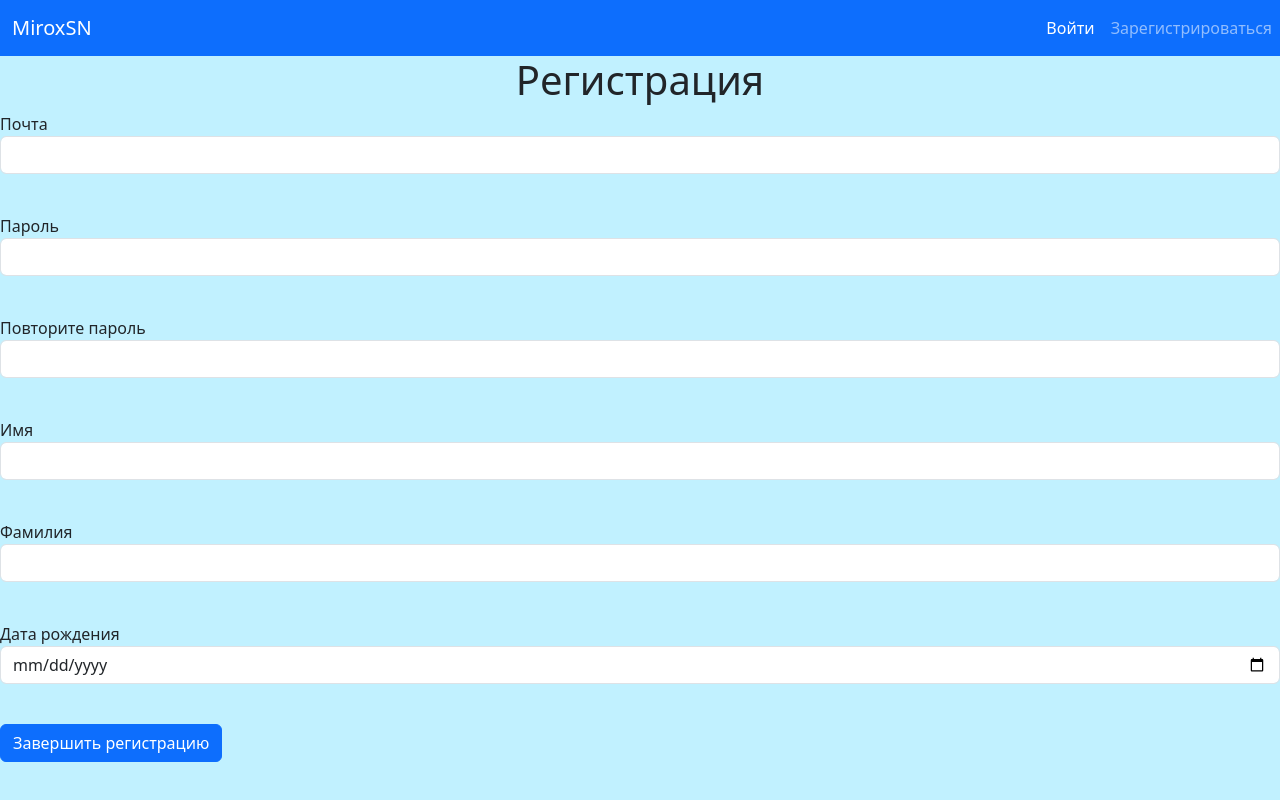
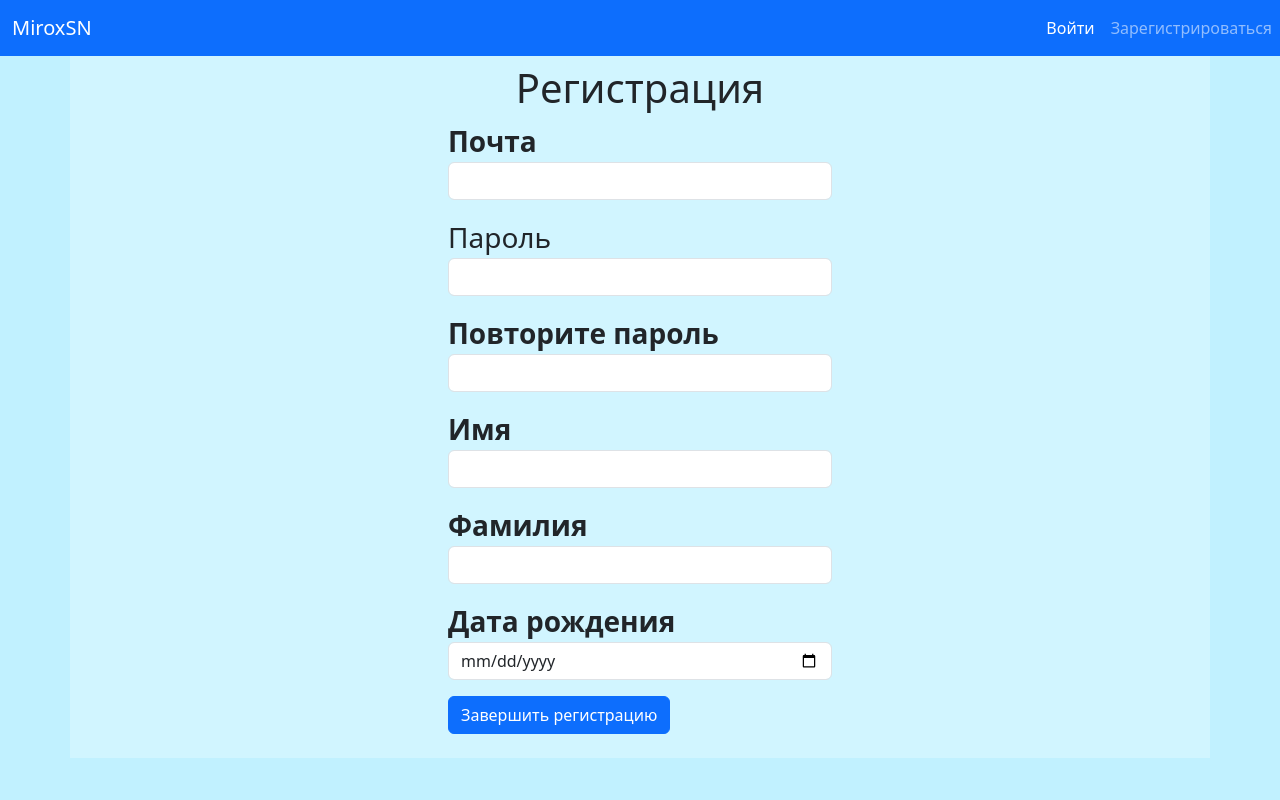
Before and after one commit to Ivanq0/MiroxSocialNetwork, a Flask app: page /register in a window 1280 px wide. Run offline with Flask 3, Linux system fonts and the light colour scheme.

Commit message:
Design changes

```diff
--- a/main.py
+++ b/main.py
@@ -167,6 +167,7 @@ def upload():
 
 @app.route('/login', methods=['GET', 'POST'])
 def login():
+    clear_img()
     form = LoginForm()
     if form.validate_on_submit():
         db_sess = db_session.create_session()
@@ -196,6 +197,7 @@ def logout():
 
 @app.route('/user/<int:id>')
 def profile(id):
+    clear_img()
     db_sess = db_session.create_session()
     img = db_sess.query(ProfilePicture).filter(ProfilePicture.user_id == id).first()
     db_sess = db_session.create_session()
@@ -203,6 +205,9 @@ def profile(id):
     user = db_sess.query(User).filter(User.id == id).first()
     if img:
         image = Image.open(io.BytesIO(img.img))
+        image.save("static/img/temp_img.png")
+    else:
+        image = Image.open("static/img/empty_img.jpg")
         image.save("static/img/temp_img.png")
     return render_template("profile.html", user_id=id, user=user, posts=post,
                            img=url_for("static", filename="img/temp_img.png"),
--- a/templates/base.html
+++ b/templates/base.html
@@ -5,6 +5,7 @@
     <link href="https://cdn.jsdelivr.net/npm/bootstrap@5.3.0-alpha1/dist/css/bootstrap.min.css"
           rel="stylesheet" integrity="sha384-GLhlTQ8iRABdZLl6O3oVMWSktQOp6b7In1Zl3/Jr59b6EGGoI1aFkw7cmDA6j6gD"
           crossorigin="anonymous">
+    <script src="https://cdn.jsdelivr.net/npm/bootstrap@5.3.0-alpha3/dist/js/bootstrap.bundle.min.js" integrity="sha384-ENjdO4Dr2bkBIFxQpeoTz1HIcje39Wm4jDKdf19U8gI4ddQ3GYNS7NTKfAdVQSZe" crossorigin="anonymous"></script>
     <title>{{ title }}</title>
 </head>
 <body style="background-color: #C1F1FF">
--- a/templates/register.html
+++ b/templates/register.html
@@ -2,57 +2,59 @@
 
 {% block content %}
 
+<div class="container" style="background-color: #D1F5FF;">
+    <div class="mx-auto p-2" style="width: 400px;">
 <form action="" method="post" class="other-form">
     <h1 style="text-align: center;">Регистрация</h1>
     {{ form.hidden_tag() }}
-    <p>
-        {{ form.email.label }}<br>
-        {{ form.email(class="form-control", type="email") }}<br>
+    <p class="fs-3 fw-semibold">
+        {{ form.email.label }}
+        {{ form.email(class="form-control", type="email") }}
         {% for error in form.email.errors %}
             <p class="alert alert-danger" role="alert">
                 {{ error }}
             </p>
         {% endfor %}
     </p>
-    <p>
-        {{ form.password.label }}<br>
-        {{ form.password(class="form-control", type="password") }}<br>
+    <p class="fs-3">
+        {{ form.password.label }}
+        {{ form.password(class="form-control", type="password") }}
         {% for error in form.password.errors %}
             <p class="alert alert-danger" role="alert">
                 {{ error }}
             </p>
         {% endfor %}
     </p>
-    <p>
-        {{ form.password_again.label }}<br>
-        {{ form.password_again(class="form-control", type="password") }}<br>
+    <p class="fs-3 fw-semibold">
+        {{ form.password_again.label }}
+        {{ form.password_again(class="form-control", type="password") }}
         {% for error in form.password_again.errors %}
             <p class="alert alert-danger" role="alert">
                 {{ error }}
             </p>
         {% endfor %}
     </p>
-    <p>
-        {{ form.name.label }}<br>
-        {{ form.name(class="form-control") }}<br>
+    <p class="fs-3 fw-semibold">
+        {{ form.name.label }}
+        {{ form.name(class="form-control") }}
         {% for error in form.name.errors %}
             <p class="alert alert-danger" role="alert">
                 {{ error }}
             </p>
         {% endfor %}
     </p>
-    <p>
-        {{ form.surname.label }}<br>
-        {{ form.surname(class="form-control") }}<br>
+    <p class="fs-3 fw-semibold">
+        {{ form.surname.label }}
+        {{ form.surname(class="form-control") }}
         {% for error in form.surname.errors %}
             <p class="alert alert-danger" role="alert">
                 {{ error }}
             </p>
         {% endfor %}
     </p>
-    <p>
-        {{ form.date_of_birth.label }}<br>
-        {{ form.date_of_birth(class="form-control") }}<br>
+    <p class="fs-3 fw-semibold">
+        {{ form.date_of_birth.label }}
+        {{ form.date_of_birth(class="form-control") }}
         {% for error in form.date_of_birth.errors %}
             <p class="alert alert-danger" role="alert">
                 {{ error }}
@@ -62,4 +64,6 @@
     <p>{{ form.submit(type="submit", class="btn btn-primary") }}</p>
     {{message}}
 </form>
+    </div>
+</div>
 {% endblock %}
```
Also changed, not shown: templates/feed.html (+14 -6 lines), templates/login.html (+13 -7 lines), templates/profile.html (+24 -12 lines).
